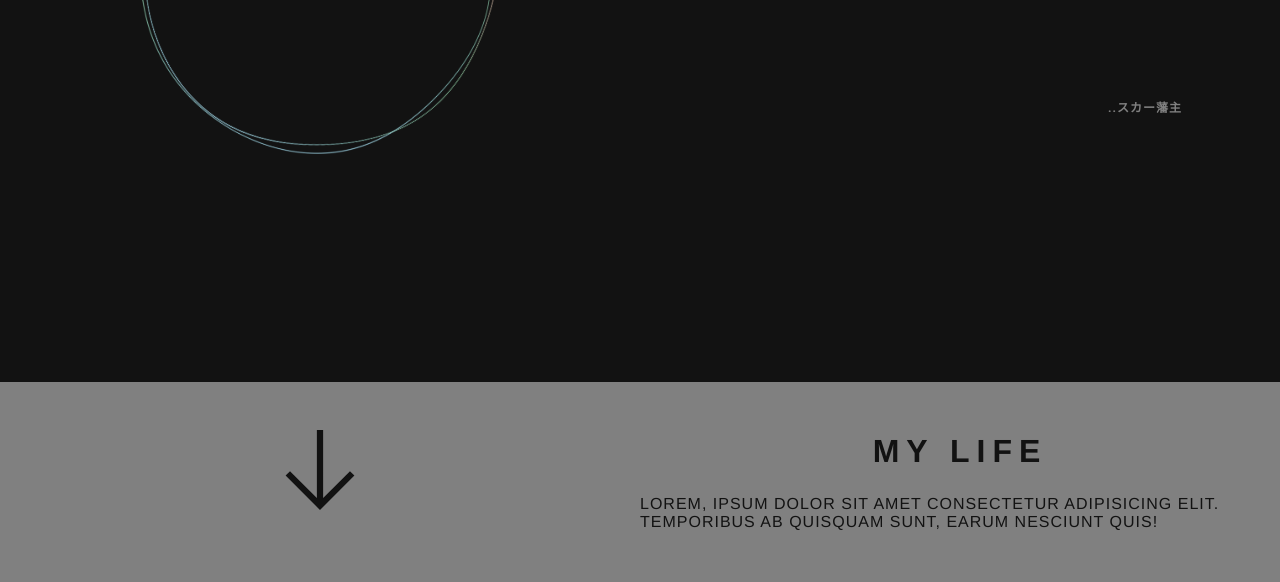
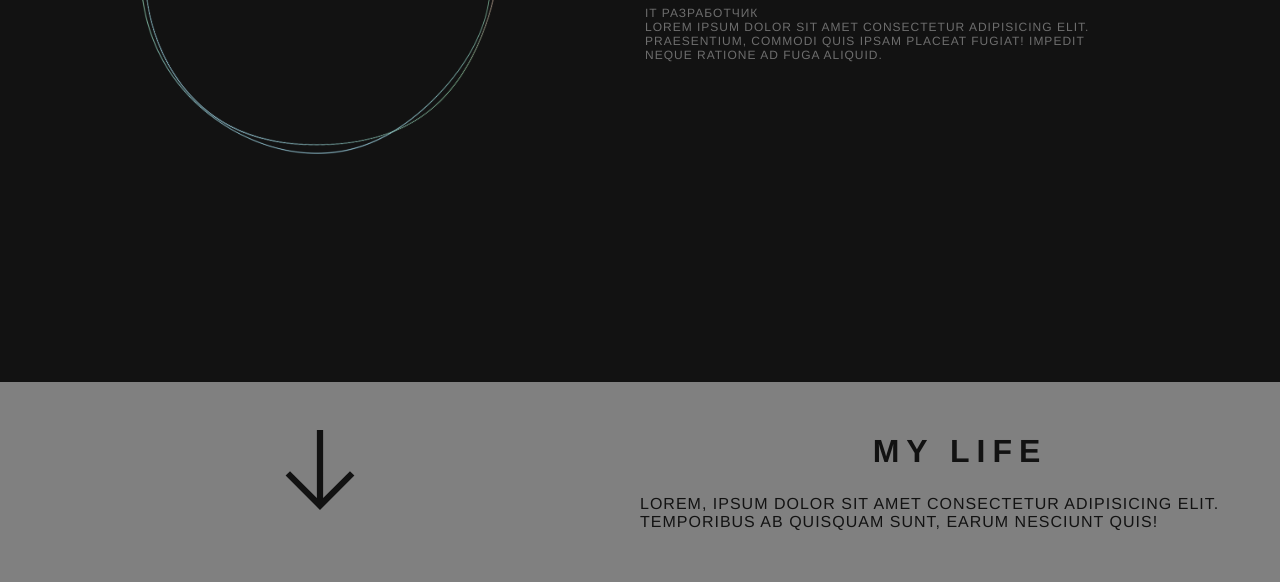
Before and after one commit to kah3vich/Portfolio, a plain HTML site: page index.html in a window 1280 px wide. Shown: the part 509-1091 px from the top of the page. Drawn offline with Linux system fonts and the light colour scheme; a script that the page names is missing.

Commit message:
add file css and scss

```diff
--- a/index.html
+++ b/index.html
@@ -9,6 +9,7 @@
     <link rel="shortcut icon" href="logo_icon.png" type="image/png">
 </head>
 <body>
+<div class="shell__header">
 <!-- ! Header  -->
     <header class="header">
         <div class="container__header">
@@ -48,11 +49,8 @@
             <div class="text">
                 <div class="hero-title">
                     <h1 class="glitch line anim-typewriter" data-text="KAH3VICH">KAH3VICH</h1>
-                    <h5>IT разработчик</h5>
+                    <p>IT разработчик</p>
                     <p>Lorem ipsum dolor sit amet consectetur adipisicing elit. Praesentium, commodi quis ipsam placeat fugiat! Impedit neque ratione ad fuga aliquid.</p>
-                </div>
-                <div class="text__decor">
-                        <h4>..スカー藩主</h4>
                 </div>
             </div>
         </div>
@@ -74,7 +72,7 @@
     </div>
 </section>
 <!-- ! Additional Section End -->
-
+</div>
 <!-- ! Анимация кругового текста -->
     <script type="text/javascript" src="https://rawgit.com/peterhry/CircleType/master/dist/circletype.min.js"></script>
     <script type="text/javascript">
--- a/scss/style.scss
+++ b/scss/style.scss
@@ -9,6 +9,10 @@ $background: #121212;
 	margin: 0;
 	padding: 0;
 	font-family: 'Roboto';
+}
+.shell__header {
+    width: 100%;
+    height: 100vh;
 }
 /* Header */
 .container__header {
@@ -72,13 +76,11 @@ $background: #121212;
 /* Section */
 .container__section {
     width: 100%;
-    // height: 617px;
     height: 100vh;
     min-height: 617px;
     background: $background;
     display: grid;
     grid-template-columns: 3fr 3fr;
-    /* ПЕРЕДЕЛАТЬ ВЫСОТУ */
 }
 .section__circle {
     width: 100%;
@@ -114,7 +116,6 @@ $background: #121212;
 }
 .text {
     width: 100%;
-    // height: 617px;
     height: 100vh;
     min-height: 617px;
     display: flex;
@@ -124,14 +125,11 @@ $background: #121212;
     }
 }
 .hero-title {
-    position: absolute;
     display: flex;
     flex-direction: column;
-    align-items: start;
-    transform: translateY(170px);
+    justify-content: center;
     mix-blend-mode: difference;
     padding: 60px 0 0 0;
-     /* ПЕРЕДЕЛАТЬ */
     h1 {
         color: $color__org__red;
         text-transform: uppercase;
@@ -156,17 +154,6 @@ $background: #121212;
         margin: 0 0 0 5px;
         transform: translateY(-25px);
     }
-}
-.text__decor {
-    color: $color__grey;
-    font-family: Helvetica;
-    text-transform: uppercase;
-    font-size: 12px;
-    letter-spacing: 1px;
-    width: 90px;
-    height: 18px;
-    transform: translate(39em, 43em);
-    /* ПЕРЕДЕЛАТЬ */
 }
 .glitch {
     position: relative;
```
Also changed, not shown: css/style.css.
